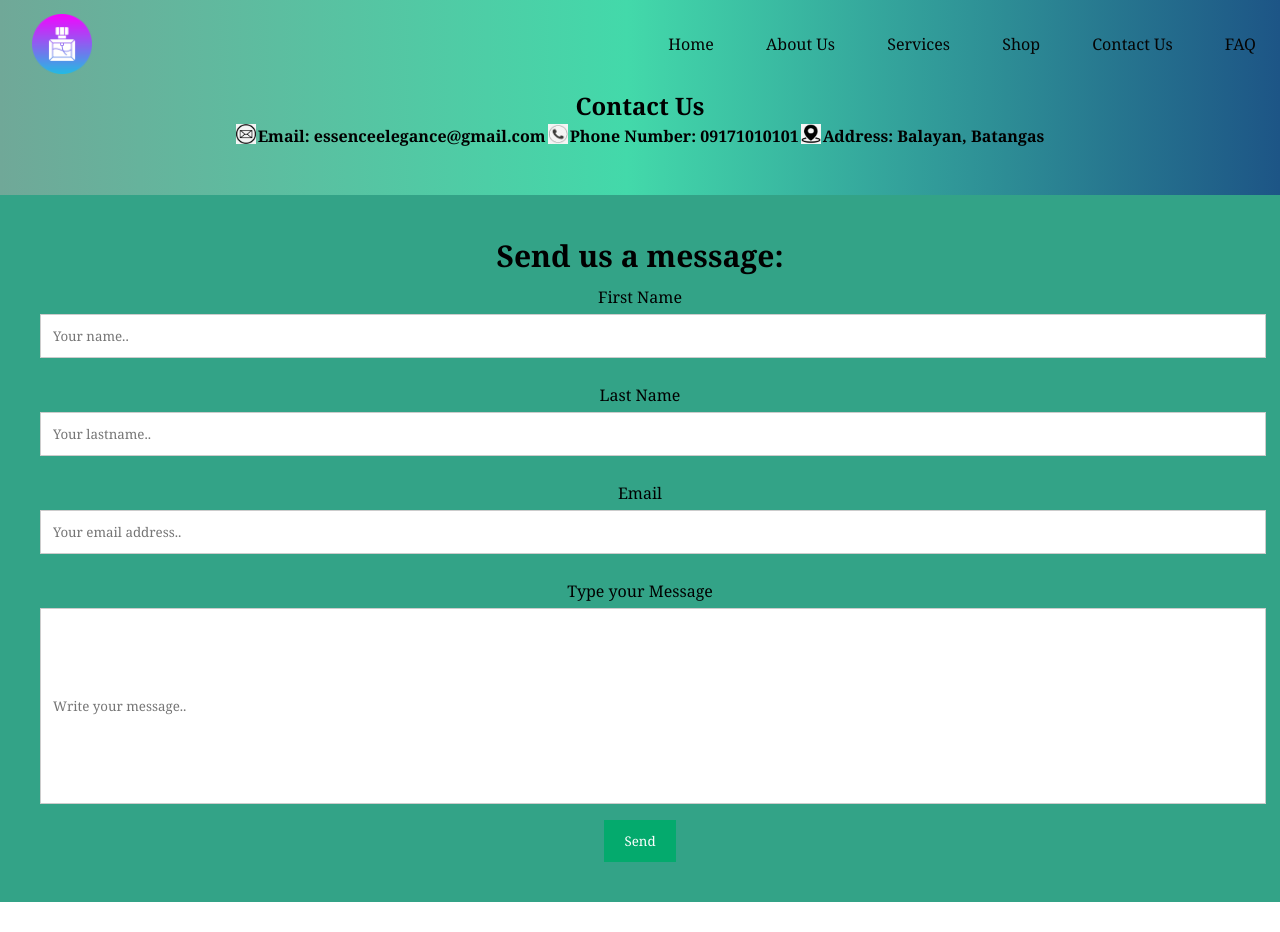
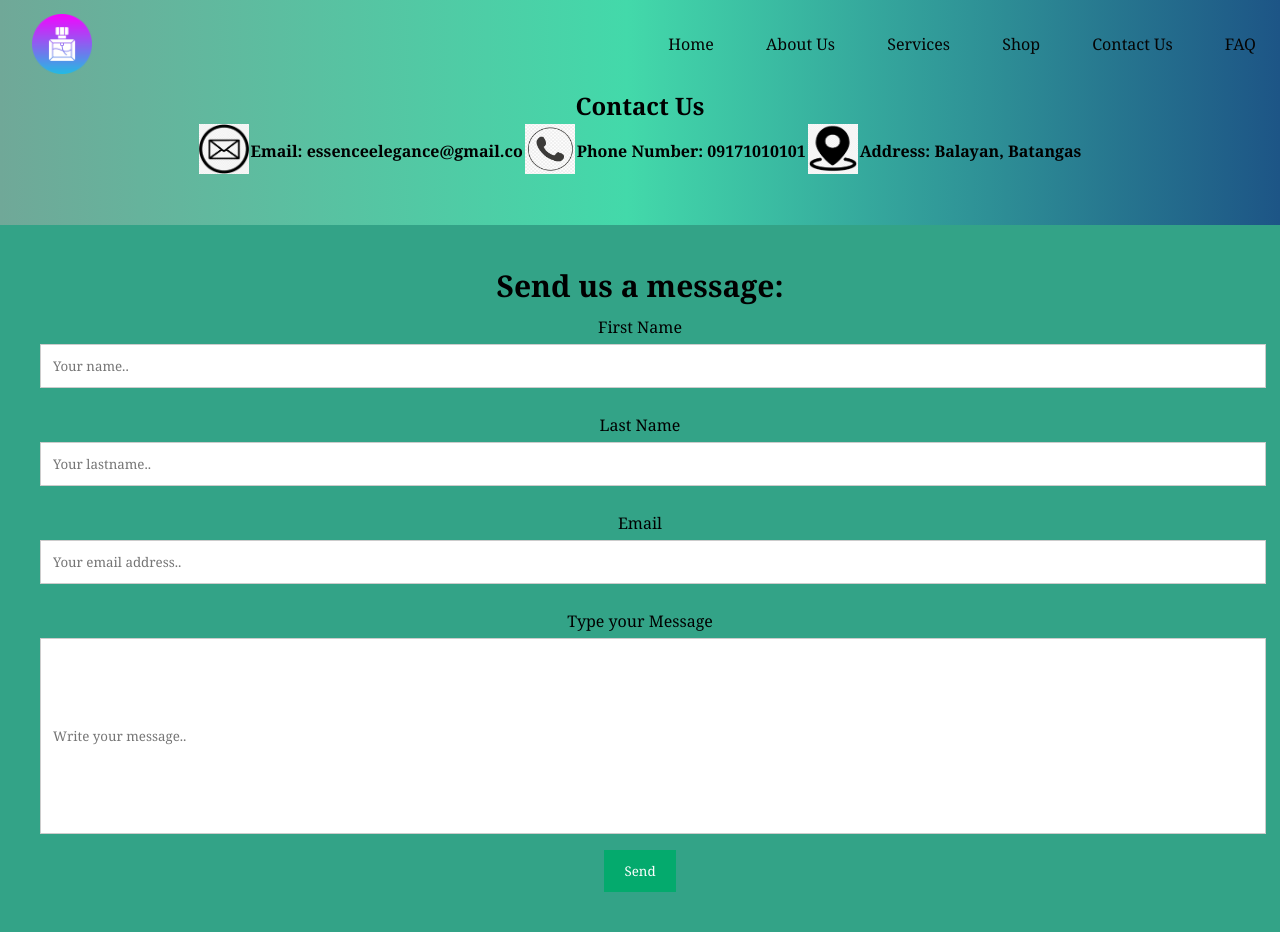
Before and after one commit to EssenceElegance/Perfume, a plain HTML site: page contact_us.html in a window 1280 px wide. Before the commit the page ends 902 px from the top, so only its background shows below. Drawn offline with Linux system fonts and the light colour scheme.

Commit message:
Update contact_us.html

```diff
--- a/contact_us.html
+++ b/contact_us.html
@@ -25,12 +25,12 @@
 		<h2><center>Contact Us</center></h2>
 	 <table>
   	<tr>
-    	<td><img src="email.png" width="20" height="20"></td>
-    	<th>Email: essenceelegance@gmail.com   </th>
-    	<td><img src="phone icon.jpg" width="20" height="20"></td>
-   	 <th>Phone Number: 09171010101    </td>
-   	 <td> <img src="address.png" width="20" height="20"></td>
-	    <th>Address: Balayan, Batangas    </th>
+    	<td><img src="email.png" width="50" height="50"></td>
+    	<th>Email: essenceelegance@gmail.co </th>
+    	<td><img src="phone icon.jpg" width="50" height="50"></td>
+   	 <th>Phone Number: 09171010101 </td>
+   	 <td> <img src="address.png" width="50" height="50"></td>
+	    <th>Address: Balayan, Batangas </th>
   </tr>
 </table>
 
```
